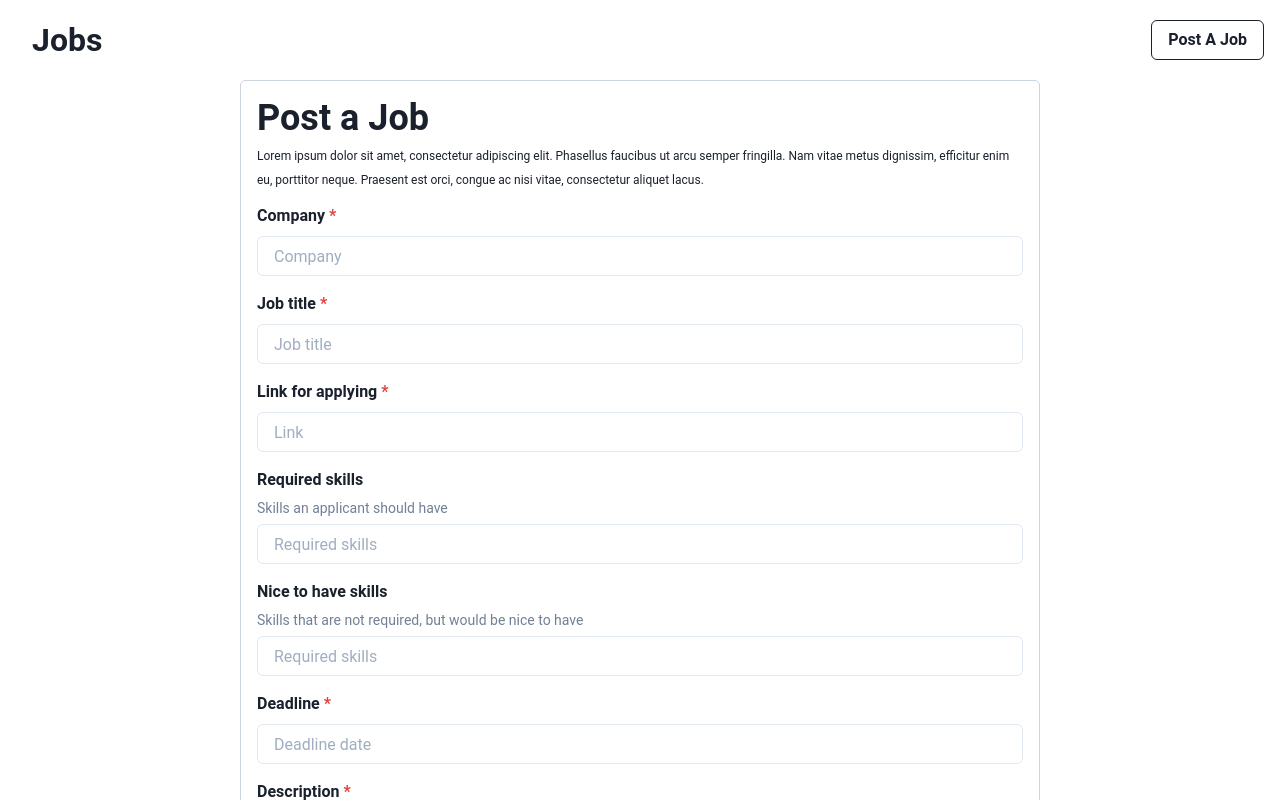
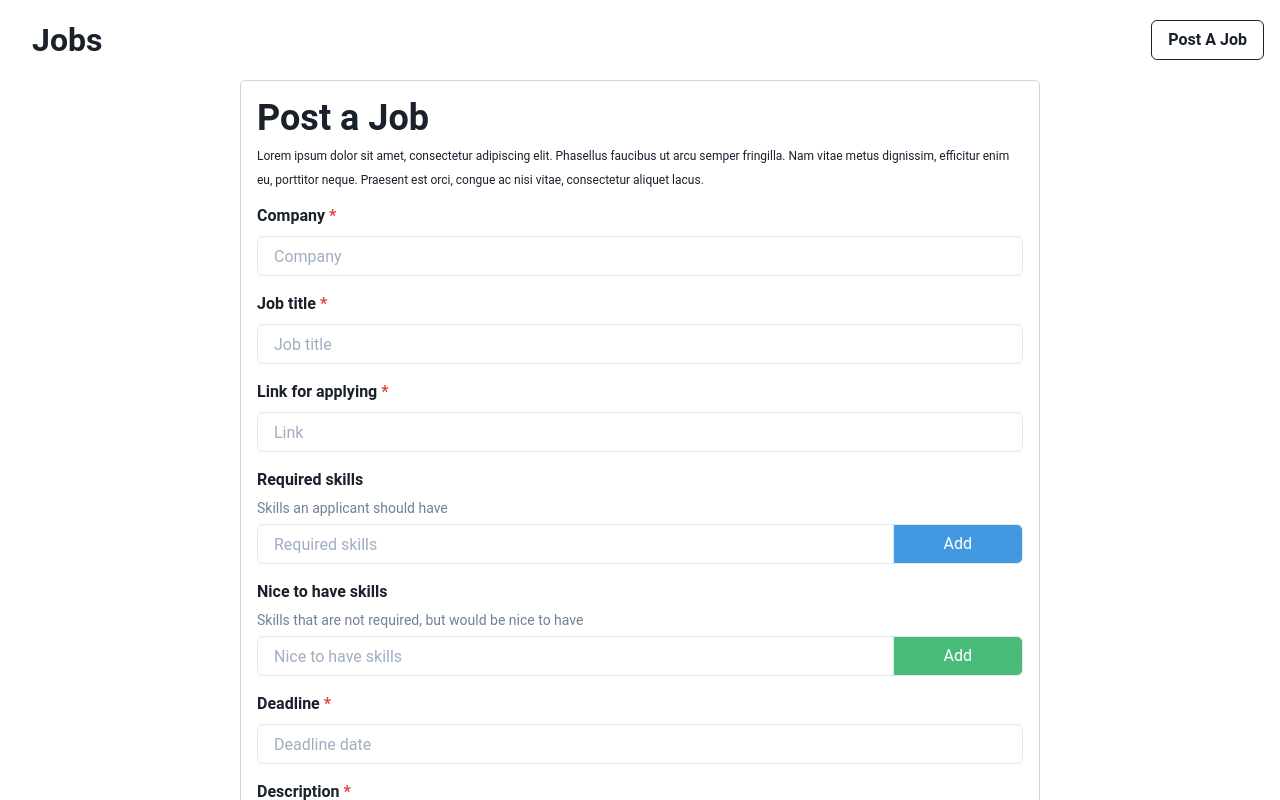
Before and after one commit to janimaenpaa/jobboard-nextjs, a Next.js app: page /posts/new in a window 1280 px wide. Shown: the top 800 px of the page. Built offline with nearby package versions, Linux system fonts and the light colour scheme.

Commit message:
Add ListInput component for inputting lists

```diff
--- /dev/null
+++ b/components/NewPostForm/ItemButton.tsx
@@ -0,0 +1,36 @@
+import React from 'react';
+import { Button, ButtonProps } from '@chakra-ui/button';
+import { CloseIcon } from '@chakra-ui/icons';
+
+interface Props extends ButtonProps {
+  text: string;
+}
+
+const ItemButton = ({ colorScheme, text, ...props }: Props) => {
+  {
+    /* <Box
+      mt="2"
+      mr="2"
+      p="1"
+      px="3"
+      {...props}
+    >
+      {text}
+    </Box> */
+  }
+  return (
+    <Button
+      colorScheme={colorScheme ? colorScheme : 'blue'}
+      mt="2"
+      mr="2"
+      size="sm"
+      opacity="0.8"
+      lineHeight="0"
+      {...props}
+    >
+      {text} <CloseIcon ml="2" boxSize="10px" />
+    </Button>
+  );
+};
+
+export default ItemButton;
--- /dev/null
+++ b/components/NewPostForm/ListInput.tsx
@@ -0,0 +1,71 @@
+import React, { useState, ChangeEvent, KeyboardEvent } from 'react';
+import {
+  Input,
+  InputGroup,
+  InputProps,
+  InputRightAddon,
+} from '@chakra-ui/input';
+import { Box, Flex } from '@chakra-ui/layout';
+import { Button } from '@chakra-ui/button';
+import ItemButton from './ItemButton';
+
+interface Props extends InputProps {}
+
+const ListInput = ({ colorScheme, ...props }: Props) => {
+  const [list, setList] = useState<string[]>([]);
+  const [listItem, setListItem] = useState<string>('');
+
+  const submitItem = () => {
+    setList([...list, listItem]);
+    setListItem('');
+  };
+
+  const deleteItem = (item) => {
+    const filteredList = list.filter((i) => i !== item);
+    setList(filteredList);
+  };
+
+  const handleKeyPress = (event: KeyboardEvent<HTMLElement>) => {
+    if (event.key === 'Enter') {
+      event.preventDefault();
+      submitItem();
+    }
+  };
+
+  const handleChange = (event: ChangeEvent<HTMLInputElement>) => {
+    setListItem(event.target.value);
+  };
+
+  return (
+    <Flex flexDirection="column">
+      <InputGroup>
+        <Input
+          value={listItem}
+          onChange={handleChange}
+          onKeyPress={handleKeyPress}
+          {...props}
+        />
+        <InputRightAddon
+          bgColor={colorScheme === 'green' ? 'green.400' : 'blue.400'}
+          children="Add"
+          cursor="pointer"
+          onClick={submitItem}
+          textColor="white"
+          px="50px"
+        />
+      </InputGroup>
+      <Flex wrap="wrap">
+        {list.map((item, index) => (
+          <ItemButton
+            key={index}
+            colorScheme={colorScheme}
+            text={item}
+            onClick={() => deleteItem(item)}
+          />
+        ))}
+      </Flex>
+    </Flex>
+  );
+};
+
+export default ListInput;
--- a/components/NewPostForm/index.tsx
+++ b/components/NewPostForm/index.tsx
@@ -9,6 +9,7 @@ import { Input } from '@chakra-ui/input';
 import { Heading, Text } from '@chakra-ui/layout';
 import { Textarea } from '@chakra-ui/textarea';
 import Card from '../Card';
+import ListInput from './ListInput';
 
 interface Props {}
 
@@ -45,14 +46,14 @@ const NewPostForm = (props: Props) => {
           <FormHelperText mb="2">
             Skills an applicant should have
           </FormHelperText>
-          <Input placeholder="Required skills" />
+          <ListInput placeholder="Required skills" />
         </FormControl>
         <FormControl id="niceToHaveSkills" pt="4">
           <FormLabel>Nice to have skills</FormLabel>
           <FormHelperText mb="2">
             Skills that are not required, but would be nice to have
           </FormHelperText>
-          <Input placeholder="Required skills" />
+          <ListInput placeholder="Nice to have skills" colorScheme="green"/>
         </FormControl>
         <FormControl id="deadline" isRequired pt="4">
           <FormLabel>Deadline</FormLabel>
--- a/package.json
+++ b/package.json
@@ -8,6 +8,7 @@
     "start": "next start"
   },
   "dependencies": {
+    "@chakra-ui/icons": "^1.0.13",
     "@chakra-ui/react": "^1.6.1",
     "@emotion/react": "^11.4.0",
     "@emotion/styled": "^11.3.0",
```
Also changed, not shown: 1 other file (tests, documents, lock files or other folders).
